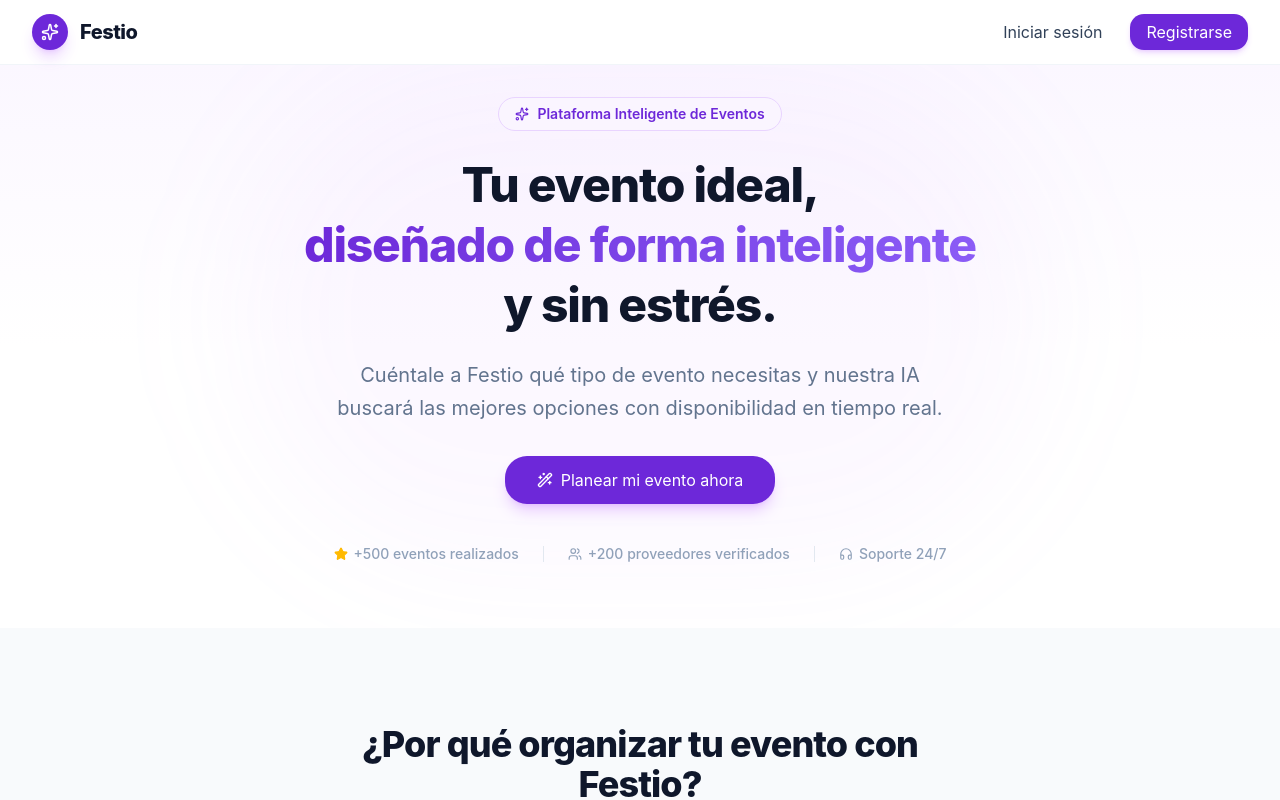
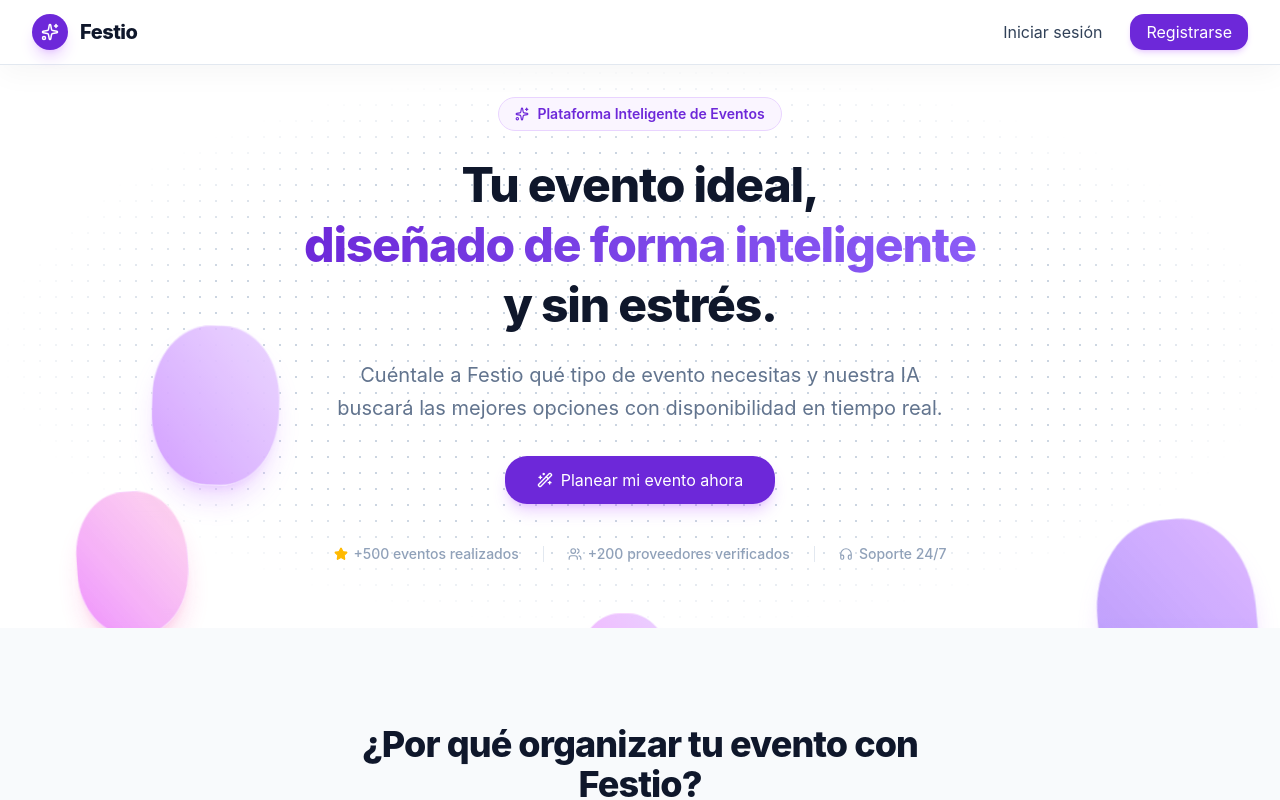
Before and after one commit to DiesmEsp/festio-frontend, a React (Vite) app: page / in a window 1280 px wide. Shown: the top 800 px of the page. Built offline with nearby package versions, Linux system fonts and the light colour scheme; no server answers.

Commit message:
fix(landing): Se mejoró la vista del hero del sitio web

```diff
--- a/src/screens/LandingPage.tsx
+++ b/src/screens/LandingPage.tsx
@@ -37,7 +37,7 @@ export function LandingPage({
   return (
     <div className="min-h-screen bg-white">
       {/* ── Navbar ─────────────────────────────────────────────────────── */}
-      <header className="sticky top-0 z-50 bg-white/80 backdrop-blur-xl border-b border-slate-100">
+      <header className="sticky top-0 z-50 bg-white/90 backdrop-blur-2xl border-b border-slate-200 shadow-[0_8px_30px_rgb(0,0,0,0.04)]">
         <div className="mx-auto flex h-16 max-w-7xl items-center justify-between px-4 sm:px-6 lg:px-8">
           {/* Logo */}
           <Link
@@ -105,9 +105,48 @@ export function LandingPage({
 
       {/* ── Hero Section ────────────────────────────────────────────────── */}
       <section className="relative overflow-hidden bg-white">
-        {/* Subtle gradient background */}
-        <div className="absolute inset-0 bg-gradient-to-b from-purple-50/80 via-white to-white pointer-events-none" />
-        <div className="absolute top-0 left-1/2 -translate-x-1/2 h-[500px] w-[800px] rounded-full bg-purple-400/5 blur-3xl pointer-events-none" />
+        {/* 1. Textura de puntos (Dot Grid) */}
+        <div className="absolute inset-0 bg-[radial-gradient(#cbd5e1_1px,transparent_1px)] [background-size:16px_16px] [mask-image:radial-gradient(ellipse_50%_50%_at_50%_50%,#000_70%,transparent_100%)] pointer-events-none" />
+
+        {/* Animaciones CSS inyectadas para los globos abstractos */}
+        <style>
+          {`
+            @keyframes float-up {
+              0% { transform: translateY(0) translateX(0) rotate(-10deg); opacity: 0; }
+              10% { opacity: 0.9; }
+              90% { opacity: 0.9; }
+              100% { transform: translateY(-100vh) translateX(60px) rotate(20deg); opacity: 0; }
+            }
+            .balloon-1 { animation: float-up 15s linear infinite; }
+            .balloon-2 { animation: float-up 18s linear infinite 3s; }
+            .balloon-3 { animation: float-up 14s linear infinite 6s; }
+            .balloon-4 { animation: float-up 20s linear infinite 9s; }
+            .balloon-5 { animation: float-up 16s linear infinite 12s; }
+            .balloon-6 { animation: float-up 19s linear infinite 2s; }
+            .balloon-7 { animation: float-up 22s linear infinite 7s; }
+            .balloon-8 { animation: float-up 17s linear infinite 14s; }
+          `}
+        </style>
+
+        {/* 2. Globos flotantes (Abstractos y vibrantes en Glassmorphism) */}
+        <div className="absolute inset-0 pointer-events-none">
+          {/* Globo 1 */}
+          <div className="balloon-1 absolute -bottom-[30%] left-[10%] h-40 w-32 rounded-[45%] bg-gradient-to-tr from-purple-500/60 to-purple-300/60 backdrop-blur-md border border-white/50 shadow-xl shadow-purple-500/20" />
+          {/* Globo 2 */}
+          <div className="balloon-2 absolute -bottom-[40%] left-[85%] h-52 w-40 rounded-[45%] bg-gradient-to-tr from-[#8B5CF6]/70 to-purple-400/60 backdrop-blur-md border border-white/50 shadow-xl shadow-purple-500/20" />
+          {/* Globo 3 */}
+          <div className="balloon-3 absolute -bottom-[20%] left-[45%] h-32 w-24 rounded-[45%] bg-gradient-to-tr from-fuchsia-400/60 to-purple-300/60 backdrop-blur-md border border-white/50 shadow-xl shadow-fuchsia-500/20" />
+          {/* Globo 4 */}
+          <div className="balloon-4 absolute -bottom-[35%] left-[65%] h-48 w-36 rounded-[45%] bg-gradient-to-tr from-[#6D28D9]/60 to-purple-500/50 backdrop-blur-md border border-white/40 shadow-xl shadow-purple-500/20" />
+          {/* Globo 5 */}
+          <div className="balloon-5 absolute -bottom-[25%] left-[25%] h-24 w-20 rounded-[45%] bg-gradient-to-tr from-purple-500/70 to-purple-300/60 backdrop-blur-md border border-white/50 shadow-xl shadow-purple-500/20" />
+          {/* Globo 6 (Nuevo) */}
+          <div className="balloon-6 absolute -bottom-[30%] left-[5%] h-36 w-28 rounded-[45%] bg-gradient-to-tr from-fuchsia-500/60 to-pink-300/50 backdrop-blur-md border border-white/50 shadow-xl shadow-pink-500/20" />
+          {/* Globo 7 (Nuevo) */}
+          <div className="balloon-7 absolute -bottom-[45%] left-[55%] h-44 w-32 rounded-[45%] bg-gradient-to-tr from-violet-500/60 to-purple-300/60 backdrop-blur-md border border-white/50 shadow-xl shadow-violet-500/20" />
+          {/* Globo 8 (Nuevo) */}
+          <div className="balloon-8 absolute -bottom-[20%] left-[75%] h-28 w-24 rounded-[45%] bg-gradient-to-tr from-purple-400/70 to-fuchsia-300/60 backdrop-blur-md border border-white/50 shadow-xl shadow-purple-500/20" />
+        </div>
 
         <div className="relative mx-auto max-w-4xl px-4 pb-16 pt-6 text-center sm:px-6 sm:pt-8 lg:px-8">
           {/* Badge */}
```
